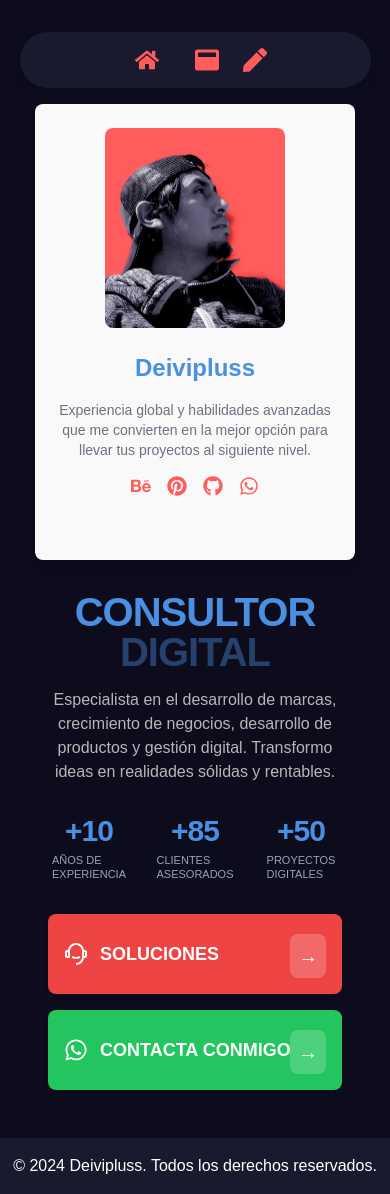
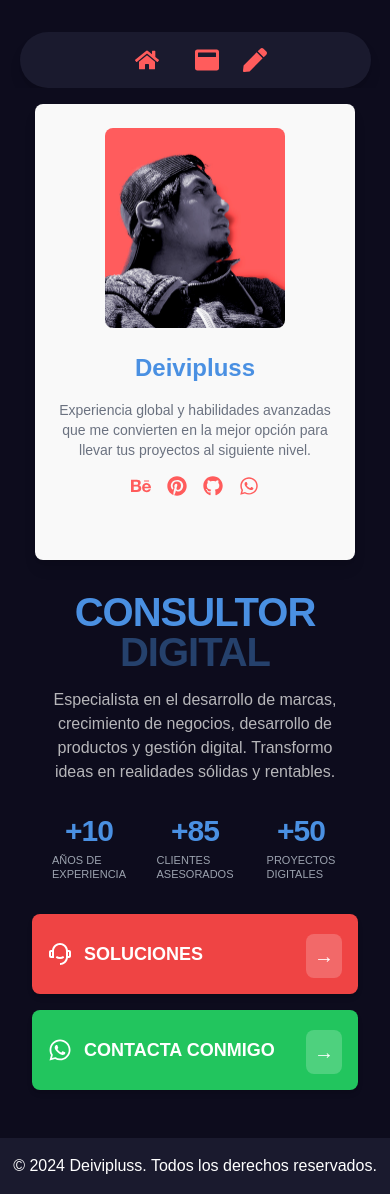
Before and after one commit to deivipluss/landing, a Next.js app: page / in a window 390 px wide. Built offline with nearby package versions, Linux system fonts and the light colour scheme.

Commit message:
martes12

```diff
--- a/app/page.tsx
+++ b/app/page.tsx
@@ -68,8 +68,11 @@ const ProfessionalInfo: React.FC = () => (
         </p>
       </div>
     </div>
-    {/* Cards section with updated layout */}
-    <div className="mt-8 space-y-4 md:space-y-0 px-4 md:px-0">
+  </div>
+);
+
+const ActionCards: React.FC = () => (
+  <div className="w-full max-w-[800px] mt-8 px-4 md:px-0">
     <div className="flex flex-col md:flex-row gap-4 md:gap-6">
       <div className="bg-red-500 text-white p-4 rounded-lg relative shadow-md h-[80px] md:h-[220px] flex items-center md:items-start w-full md:w-1/2">
         <div className="flex items-center md:items-start space-x-3">
@@ -88,7 +91,6 @@ const ProfessionalInfo: React.FC = () => (
         </div>
         <div className="absolute right-4 bottom-4 bg-white/20 p-2 rounded-lg">
           <span className="text-xl">→</span>
-          </div>
         </div>
       </div>
     </div>
@@ -119,9 +121,10 @@ const App: React.FC = () => {
           <div className="flex justify-center w-full">
             <ProfileCard />
           </div>
-          {activeSection === "profile" && <ProfessionalInfo />}
-          {activeSection === "specialties" && <div className="text-white">{/* Sección especialidades */}</div>}
-          {activeSection === "contact" && <div className="text-white">{/* Sección contacto */}</div>}
+          <div className="space-y-8">
+            <ProfessionalInfo />
+            <ActionCards />
+          </div>
         </div>
       </div>
 
```
Lines whose indentation alone changed are shown as unchanged.
